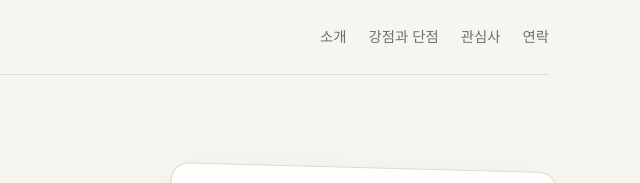
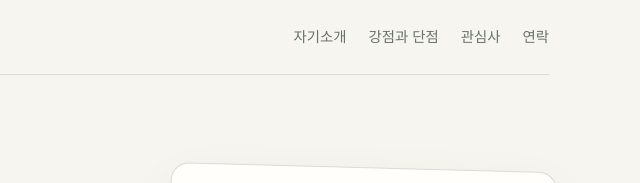
Before and after one commit to stellagbkim/stellagbkim.github.io, a plain HTML site: page index.html in a window 1280 px wide. Shown: the top 183 px of the page, 631-1271 px from the left. Drawn offline with Linux system fonts and the light colour scheme.

Commit message:
Update index.html

```diff
--- a/index.html
+++ b/index.html
@@ -123,7 +123,7 @@
     <header>
       <div class="brand">김규빈<span>.</span></div>
       <nav aria-label="주요 메뉴">
-        <a href="#about">소개</a>
+        <a href="#about">자기소개</a>
         <a href="#strengths">강점과 단점</a>
         <a href="#interests">관심사</a>
         <a href="#contact">연락</a>
```
